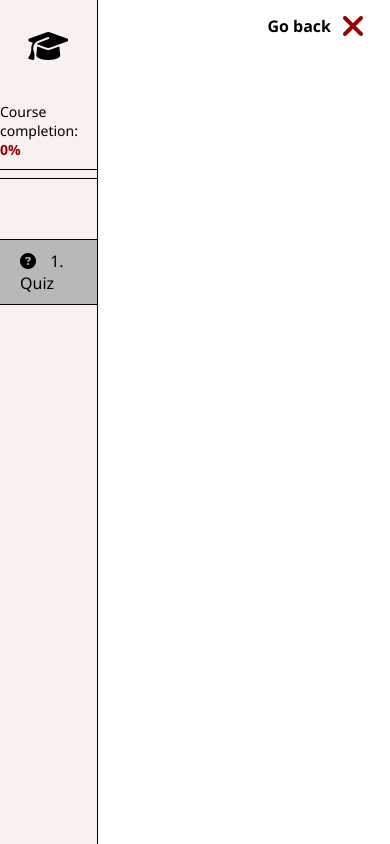
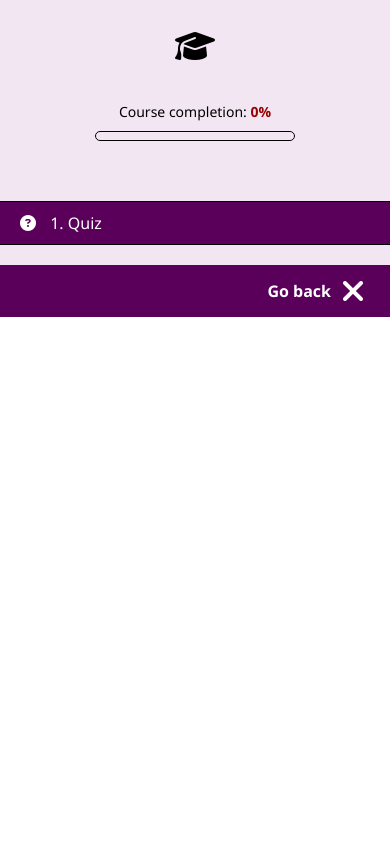
Before and after one commit to crysze/lms, a PHP site: page /course-items.php?id=1 in a window 390 px wide. Run offline with PHP 8.4, Linux system fonts and the light colour scheme; the visitor is signed in with stand-in values (Sample User, id 1); data that the repository does not hold is empty; some libraries are stand-ins or nearby versions.

Commit message:
Design improvements and partial mobile optimization added

```diff
--- a/course-items.php
+++ b/course-items.php
@@ -82,12 +82,12 @@
         </div>
       </div>
       <div id="content">
-        <a href="index.php">
           <div id="go-back-ctn">
-            <span id="go-back-txt">Go back</span>
-            <i class="fas fa-times fa-2x"></i>
+            <a class="header-link" href="index.php">
+              <span id="go-back-txt">Go back</span>
+              <i class="fas fa-times fa-2x"></i>
+            </a>
           </div>
-        </a>
         <div id="video-ctn">
         <?php
         $i = 0;
@@ -102,7 +102,9 @@
                   <?= htmlspecialchars($video['title']); ?>
                 </span>
               </span>
-              <iframe width="560" height="315" src="https://www.youtube-nocookie.com/embed/<?= htmlspecialchars($video['yt_id']); ?>" title="YouTube video player" frameborder="0" allow="accelerometer; autoplay; clipboard-write; encrypted-media; gyroscope; picture-in-picture" allowfullscreen></iframe>
+                <div id="video-ctn">
+                  <iframe width="560" height="315" src="https://www.youtube-nocookie.com/embed/<?= htmlspecialchars($video['yt_id']); ?>" title="YouTube video player" frameborder="0" allow="accelerometer; autoplay; clipboard-write; encrypted-media; gyroscope; picture-in-picture" allowfullscreen></iframe>
+                </div>
               <div id="item-completion-ctn">
                 <button class="btn-red <?php if ($complete = Course::getCompletion($conn, $_GET['id'], $_SESSION['user_id'], $i)) {
                   echo 'completed'; } ?>" hierarchy="<?= $i;?>"><?php if ($complete) { echo 'Completed'; } else { echo 'Complete Item'; } ?></button>
--- a/course.php
+++ b/course.php
@@ -23,8 +23,10 @@
   <body>
     <header>
       <div id="header">
-        <i class="fas fa-home"></i>
-        <span class="header-item"><a href="index.php">Home</a></span>
+        <a class="header-link" href="index.php">
+          <i class="fas fa-home"></i>
+          <span class="header-item">Home</span>
+        </a>
       <?php require 'header.php' ?>
       </div>
       <hr>
--- a/css/course-items.css
+++ b/css/course-items.css
@@ -43,12 +43,12 @@
   width: 25%;
   height: 100vh;
   background-color: var(--background-global);
-  border-right: 0.1rem solid black;
+  border-right: 0.3rem solid var(--background-nav);
 }
 
 #content {
   width: 75%;
-  height: 70rem;
+  height: 100vh;
 }
 
 #course-title-ctn {
@@ -61,7 +61,7 @@
 #course-title {
   padding-top: 1rem;
   font-weight: 600;
-  font-size: 2rem;
+  font-size: 3rem;
 }
 
 #course-completion-ctn {
@@ -114,8 +114,9 @@
   cursor: pointer;
 }
 
-.course-item.active {
-  background-color: var(--grey-global);
+.course-item.active, .course-item.active .fas.fa-play  {
+  background-color: var(--background-nav);
+  color: white;
 }
 
 .fas.fa-play {
@@ -132,25 +133,13 @@
 #go-back-ctn {
   display: flex;
   justify-content: flex-end;
-  padding: 1rem 2.5rem 0 0;
+  padding: 1rem 2.5rem 1rem 0;
   margin-bottom: 4.5rem;
 }
 
 #go-back-txt {
   font-weight: 600;
   padding: 0.5rem 1rem 0 0;
-}
-
-#go-back-txt:hover {
-  color: var(--font-red);
-}
-
-.fas.fa-times {
-  color: var(--font-red);
-}
-
-.fas.fa-times:hover {
-  color: black;
 }
 
 .fas.fa-question-circle {
@@ -167,8 +156,8 @@
 
 #video-content, #quiz-content {
   font-weight: 600;
-  font-size: 2rem;
-  margin-bottom: 1.5rem;
+  font-size: 3rem;
+  line-height: 3;
 }
 
 #video-order, #video-title {
@@ -183,6 +172,7 @@
   display: block;
   margin-bottom: 0.75rem;
   font-weight: 600;
+  font-size: 3rem;
 }
 
 .quiz-qu-nr-hi {
@@ -280,3 +270,63 @@
 button {
   width: 12rem;
 }
+
+#go-back-ctn {
+  background-color: var(--background-nav);
+}
+
+@media screen and (max-width: 810px) {
+
+  main {
+    flex-direction: column;
+  }
+
+  #nav-left {
+    height: auto;
+    padding-bottom: 2rem;
+    width: 100vw;
+    border-right: none;
+  }
+
+  #content {
+    height: 55rem;
+    width: 100vw;
+  }
+
+  #video-ctn {
+    position: relative;
+    padding-bottom: 56.25%;
+    width: 90%;
+    height: auto;
+  }
+
+  iframe {
+    position: absolute;
+    top: 0;
+    left: 0;
+    bottom: 0;
+    right: 0;
+    width: 100%;
+    height: 100%;
+  }
+  #btn-ctn {
+    width: 100vw;
+  }
+
+  #quiz {
+    width: 90vw;
+  }
+
+  #quiz-ctn {
+    width: 100vw;
+    align-items: center;
+  }
+
+  #quiz-question, #video-content, #quiz-content, #course-title {
+    font-size: 2rem;
+  }
+
+  * {
+    overflow: scroll;
+  }
+}
--- a/css/reset.css
+++ b/css/reset.css
@@ -13,11 +13,13 @@
   overflow-x: hidden;
   font-size: 62.5%;
   font-family:'Segoe UI', Tahoma, Geneva, Verdana, sans-serif;
-  --background-global: #F9F0F0;
+  --background-global: #f2e6f2;
+  --background-nav: #5a005a;
   --font-red: #990000;
   --grey-global: #B8B8B8;
   --grey-light-global: #E3E3E3;
   --grey-dark: #303030;
+  --purple-light: #f2e6f2;
 
 }
 
@@ -53,7 +55,7 @@
   background-color: var(--grey-global);
 }
 
-.btn-red:hover {
+.btn-red:hover:not(.completed) {
   background-color: black;
 }
 
@@ -62,3 +64,31 @@
   background-color: var(--font-red);
   color: white;
 }
+
+.loader {
+  display: none;
+  margin: 2rem auto;
+  border: 1rem solid var(--grey-light-global);
+  border-top: 1rem solid var(--font-red);
+  border-radius: 50%;
+  width: 6rem;
+  height: 6rem;
+  animation: spin 2s linear infinite;
+}
+
+@keyframes spin {
+  0% { transform: rotate(0deg); }
+  100% { transform: rotate(360deg); }
+}
+
+.header-link {
+  display: flex;
+}
+
+.header-link i, .header-link span {
+  color: white;
+}
+
+.header-link:hover i, .header-link:hover span {
+  color: var(--grey-global);
+}
--- a/js/completion-quiz.js
+++ b/js/completion-quiz.js
@@ -36,7 +36,7 @@
             const returnData = XHR.responseText;
             console.log(returnData);
             if (returnData.includes('Passed')) {
-                $labels[index].style.background = 'green';
+                $labels[index].style.background = 'lightGreen';
             }
       }
     }
@@ -109,7 +109,7 @@
         // Add a green overlay to the correct answer
 
         const $rightAnswer = document.querySelector(`label[value='${window.selectedValue}']`);
-        $rightAnswer.style.background = 'green';
+        $rightAnswer.style.background = 'lightGreen';
 
         // Disable all radio buttons after the quiz has been passed
 
--- a/js/course-items.js
+++ b/js/course-items.js
@@ -34,6 +34,7 @@
 const $quizNav = document.querySelector('.quiz');
 const $videoNav = document.querySelector('#video-nav-ctn');
 const $completeBtn = document.querySelector('#item-completion-ctn');
+const $videoCtn = document.querySelector('#video-ctn');
 
 // Register the navigation items and the videos
 
@@ -66,19 +67,24 @@
     $navigation[INDEX].classList.add('active');
     $content[INDEX].hidden = false;
 
+    if (screen.width <= 810) {
+
+      // The video container necessary for iframe responsiveness has to be removed when the quiz is selected (otherwise the quiz will be moved down by the padding applied to #video-ctn)
+
+      if ($navigation[INDEX].classList.contains('quiz')) {
+        $videoCtn.style.display = 'none';
+      }
+
+      // If a video is selected, the video container needs to be shown
+
+      if ($navigation[INDEX].classList.contains('video')) {
+        $videoCtn.style.display = 'block';
+      }
+    }
+
    // Store the number of the newly selected item for the next loop
 
     selectedVideo = INDEX;
-
-   // Hide the 'next' and 'previous' option and the completion button if the quiz is selected and show it again if it's not selected
-
-   if ($quizNav.classList.contains('active')) {
-      $videoNav.style.display = 'none';
-      $completeBtn.style.display = 'none';
-    } else {
-      $videoNav.style.display = 'flex';
-      $completeBtn.style.display = 'flex';
-    }
   });
 
 }
--- a/login.php
+++ b/login.php
@@ -21,6 +21,7 @@
     Auth::login();
     $_SESSION['username'] = User::get_username($conn, $_POST['email']);
     $_SESSION['user_id'] = User::get_user_id($conn, $_POST['email']);
+    http_response_code(201);
     echo "You've logged in successfully. Redirecting...";
     return;
 }
```
Also changed, not shown: css/index.css (+39 -9 lines), css/profile.css (+40 -3 lines), header.php (+10 -6 lines), js/index.js (+7 -1 lines), js/login.js (+11 -2 lines), js/register.js (+19 -0 lines), logout.php (+6 -3 lines), profile.php (+5 -3 lines), user-login.php (+5 -2 lines), user-register.php (+5 -2 lines), 1 other file.
